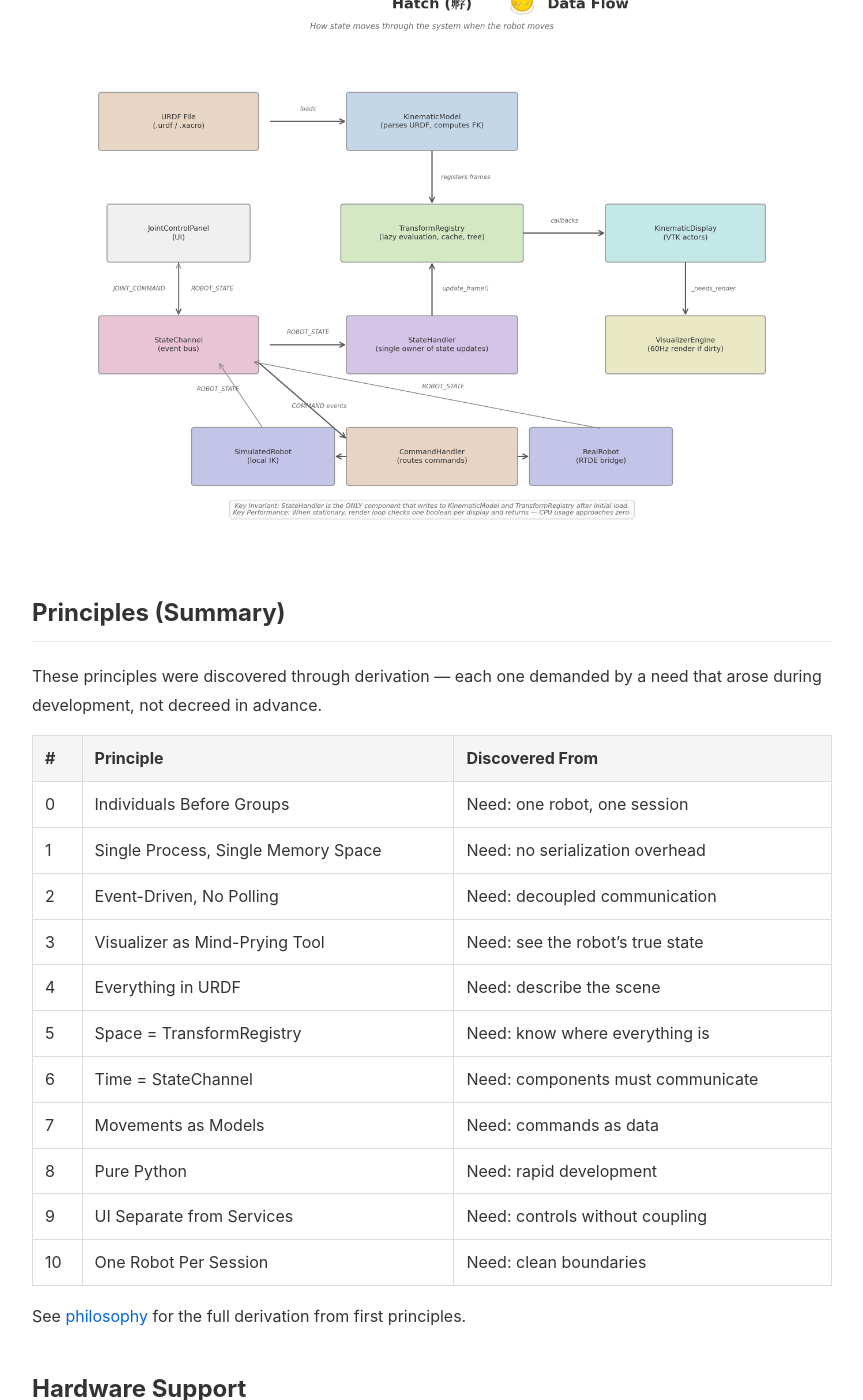
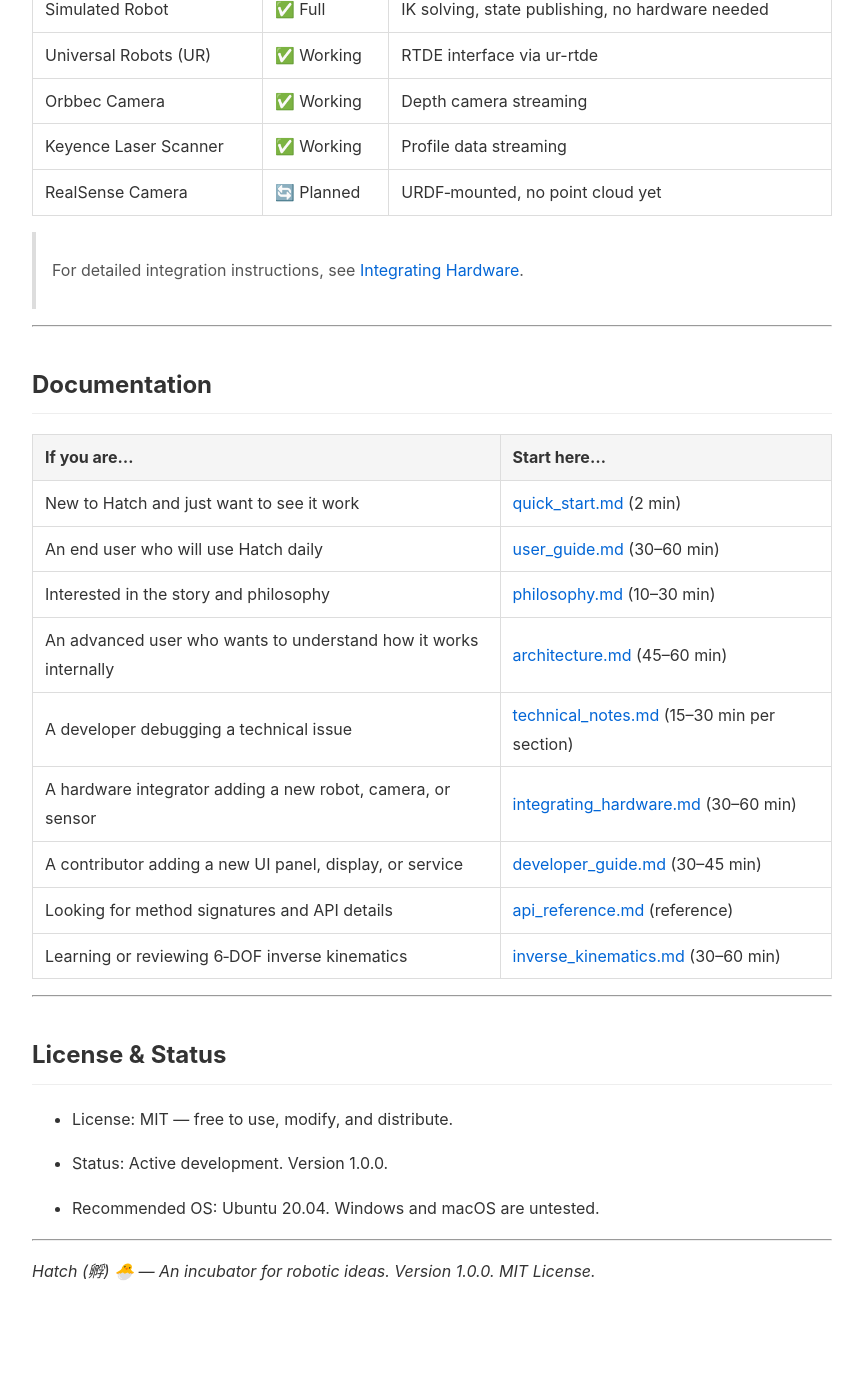
Before and after one commit to victorwu-robotics/hatch, a Jekyll site: the page built from docs/index.md, in a window 1280 px wide and 1400 px high, scrolled down 2515 px. Shown: the whole window, without its empty margins (208-1071 px from the left). Built offline with Jekyll 4.4.1, drawn with Linux system fonts in a browser that asks for light colours; after the commit the page ends 3837 px from its top, so only the background shows below that; some of the changed text lies outside the part shown.

Commit message:
README, index, and quick_start updated.

````diff
--- a/docs/index.md
+++ b/docs/index.md
@@ -4,29 +4,52 @@
 ---
 # Hatch (孵) 🐣
 
+> An incubator for robotic ideas.
+> One robot. One URDF. No polling.
+
 ![Python](https://img.shields.io/badge/Python-3.11-blue?style=for-the-badge&logo=python&logoColor=white)
 ![Ubuntu](https://img.shields.io/badge/Ubuntu-20.04-orange?style=for-the-badge&logo=ubuntu&logoColor=white)
 ![License: MIT](https://img.shields.io/badge/License-MIT-yellow.svg?style=for-the-badge)
 ![Status](https://img.shields.io/badge/Status-Active-brightgreen?style=for-the-badge)
 
-> An incubator for robotic ideas.
-> One robot. One URDF. No polling.
-
 [Quick Start](#quick-start-5-minutes) · [Documentation](#documentation) · [Architecture](architecture.md) · [Philosophy](philosophy.md)
 
 ---
 
+## What is Hatch?
+
+Hatch is a single‑process, event‑driven platform for developing robot arm applications.
+Load any URDF, solve IK in real time, and control real hardware — all without polling loops, without ROS, and with direct VTK visualization.
+
+**What makes it different?**
+- **Everything is an event** — no polling, no busy‑waiting.
+- **The URDF is the scene** — no separate world files, no launch files.
+- **The architecture is derived** — every component exists because a need demanded it.
+
+> *“A tool that makes decisions the user didn’t ask for is not intelligent — it is insubordinate.”*
+> — The Stubborn Student, [Philosophy](philosophy.md)
+
+---
 ## What It Looks Like
 
 ![Main window with a UR10 loaded](images/main_window_ur10_loaded.png)
 
-Hatch loads any URDF, solves IK in real time, and controls real hardware — all in a single process, without polling loops, and with direct VTK visualization.
+---
 
-## Quick Start (5 minutes)
+## Why Hatch?
 
-**Recommended OS:** Ubuntu 20.04. Windows and macOS have not been tested.
+Most robot platforms are built for **distributed systems** — warehouses full of robots, multiple computers, message serialization, and motion planners that make decisions the user didn't ask for.
 
-```bash
+Hatch is built for the **single engineer** working on **one robot, one session**. It doesn't hide complexity — it reveals it. It doesn't make decisions for you — it gives you the tools to understand and control every aspect of the robot's behavior.
+
+> *“Understand them, or you will not fully utilise them. Understand your life, or you will not live fully on earth.”*
+> — The Stubborn Student, [Philosophy](philosophy.md)
+
+---
+
+## Quick Start (2 minutes)
+
+```
 git clone https://github.com/victorwu-robotics/hatch.git
 cd hatch
 python -m venv venv
@@ -35,71 +58,53 @@
 python -m ui.main_window
 ```
 
-**Load a robot:** File → Load URDF → select a `.urdf` or `.xacro` file.
+- **Load a robot:** File → Load URDF → select a `.urdf` or `.xacro` file.
 
-**Move it:** Drag joint sliders — the 3D view updates in real time.
+- **Move it:** Drag joint sliders — the 3D view updates in real time.
 
-**Connect to hardware (optional):**
-```bash
-pip install ur-rtde  # for Universal Robots
-# In Hatch: Robots → Connect → enter robot IP → switch to Real mode
-# No program needed on the teach pendant — ur_rtde handles it automatically
-```
+- **Connect to hardware (optional):** ```pip install ur-rtde```, enter robot IP, and switch to **Real** mode.
 
-![File → Load URDF dialog with a URDF selected](images/URDF_selected.png)
+> For a full walkthrough with screenshots, see the [Quick Start Guide](quick_start.md).
 
-## Architecture at a Glance
+---
 
-Three core abstractions everything else builds on:
-
-| Abstraction | Purpose | File |
-|-------------|---------|------|
-| **TransformRegistry** | All spatial relationships, lazy-evaluated | `core/world_state/transform_registry.py` |
-| **StateChannel** | All events, publish/subscribe, no polling | `core/world_state/state_channel.py` |
-| **KinematicModel** | Pure Python URDF parsing + FK/IK | `core/kinematics/kinematic_model.py` |
-
-![Hatch (孵) 🐣 Data Flow](images/hatch_data_flow_diagram.png)
-
-## Principles (Summary)
-
-These principles were discovered through derivation — each one demanded by a need that arose during development, not decreed in advance.
-
-| # | Principle | Discovered From |
-|---|-----------|---------------|
-| 0 | Individuals Before Groups | Need: one robot, one session |
-| 1 | Single Process, Single Memory Space | Need: no serialization overhead |
-| 2 | Event-Driven, No Polling | Need: decoupled communication |
-| 3 | Visualizer as Mind-Prying Tool | Need: see the robot's true state |
-| 4 | Everything in URDF | Need: describe the scene |
-| 5 | Space = TransformRegistry | Need: know where everything is |
-| 6 | Time = StateChannel | Need: components must communicate |
-| 7 | Movements as Models | Need: commands as data |
-| 8 | Pure Python | Need: rapid development |
-| 9 | UI Separate from Services | Need: controls without coupling |
-| 10 | One Robot Per Session | Need: clean boundaries |
-
-See [philosophy](philosophy.md) for the full derivation from first principles.
-
-## Hardware Support
+## Supported Hardware
 
 | Hardware | Status | Notes |
 |----------|--------|-------|
 | Simulated Robot | ✅ Full | IK solving, state publishing, no hardware needed |
-| Universal Robots (UR) | ✅ Working | RTDE interface via `ur-rtde` |
-| Orbbec Camera | ✅ Working | — |
-| Keyence Laser Scanner | ✅ Working | — |
-| RealSense Camera | 🔄 Planned | URDF-mounted, no point cloud yet |
+| Universal Robots (UR) | ✅ Working | RTDE interface via ur-rtde |
+| Orbbec Camera | ✅ Working | Depth camera streaming |
+| Keyence Laser Scanner | ✅ Working | Profile data streaming |
+| RealSense Camera | 🔄 Planned | URDF‑mounted, no point cloud yet |
+
+> For detailed integration instructions, see [Integrating Hardware](integrating_hardware.md).
+
+---
 
 ## Documentation
 
-| I want to... | Read this | Time |
-|-------------|-----------|------|
-| **Install Hatch and move my first robot** | [User Guide](user_guide.md) | 30 min |
-| **Understand why Hatch exists** | [Philosophy](philosophy.md) | 10 min |
-| **Understand how it works internally** | [Architecture](architecture.md) | 45 min |
-| **Connect a robot, camera, or sensor** | [Integrating Hardware](integrating_hardware.md) | 30 min |
-| **Read deep technical implementation notes** | [Technical Notes](technical_notes.md) | 20 min per section |
-| **Fix a problem** | [User Guide → Troubleshooting](user_guide.md#troubleshooting) | 5 min |
+| If you are... | Start here... |
+|---------------|---------------|
+| New to Hatch and just want to see it work | [quick_start.md](quick_start.md) (2 min) |
+| An end user who will use Hatch daily | [user_guide.md](user_guide.md) (30–60 min) |
+| Interested in the story and philosophy | [philosophy.md](philosophy.md) (10–30 min) |
+| An advanced user who wants to understand how it works internally | [architecture.md](architecture.md) (45–60 min) |
+| A developer debugging a technical issue | [technical_notes.md](technical_notes.md) (15–30 min per section) |
+| A hardware integrator adding a new robot, camera, or sensor | [integrating_hardware.md](integrating_hardware.md) (30–60 min) |
+| A contributor adding a new UI panel, display, or service | [developer_guide.md](developer_guide.md) (30–45 min) |
+| Looking for method signatures and API details | [api_reference.md](api_reference.md) (reference) |
+| Learning or reviewing 6‑DOF inverse kinematics | [inverse_kinematics.md](inverse_kinematics.md) (30–60 min) |
+
+---
+
+## License & Status
+
+- License: MIT — free to use, modify, and distribute.
+
+- Status: Active development. Version 1.0.0.
+
+- Recommended OS: Ubuntu 20.04. Windows and macOS are untested.
 
 ---
 
--- a/docs/quick_start.md
+++ b/docs/quick_start.md
@@ -2,28 +2,14 @@
 
 **Recommended OS:** Ubuntu 20.04. Windows and macOS have not been tested.
 
-## Installation
+## 1. Instal and Run
 
-### Prerequisites
-
-- Python 3.10+
-- pip
-- Ubuntu 20.04 (recommended)
-- A URDF file (any robot — try [Universal Robots description](https://github.com/ros-industrial/universal_robot) or your own)
-
-### Step 1: Clone and install
-
-```bash
+```
 git clone https://github.com/victorwu-robotics/hatch.git
 cd hatch
 python -m venv venv
 source venv/bin/activate
 pip install -r requirements.txt
-```
-
-### Step 2: Run Hatch
-
-```bash
 python -m ui.main_window
 ```
 
@@ -31,66 +17,54 @@
 
 ![Empty Hatch window with grid visible](images/startup_screen.png)
 
-### Step 3: Load a robot
+## 2 Load a robot
 
-1. Click **File → Load URDF**
-2. Navigate to a `.urdf` or `.xacro` file
-3. The robot appears in the 3D view
+Click **File → Load URDF ->**  select a ```.urdf``` or ```.xacro``` file.
+
+The robot appears in the 3D view
 
 ![SCREENSHOT: Hatch with UR10 loaded, default pose](images/robot_loaded.png)
 
-**Troubleshooting:** If meshes don't appear, check the console for path resolution errors. Hatch searches for `package://` URIs in the URDF's directory, its parent, and `~/hatch/assets/`.
+> **Meshes not showing?** See Troubleshooting below.
 
-### Step 4: Move the robot
+## 3 Move the robot
 
-The **Motion Control** panel appears automatically when a robot loads.
+The **Motion Control** panel appears automatically.
 
 - **Joint Control** tab: Drag sliders to move individual joints
 - **Cartesian Control** tab: Move the TCP in X, Y, Z, RX, RY, RZ
 
-![SCREENSHOT: Motion Control panel with Joint Control tab active, sliders visible](images/main_window_ur10_loaded.png)
+![SCREENSHOT: Motion Control panel with Joint Control tab active, sliders visible](images/joint_control.png)
 
 The 3D view updates in real time as you drag.
 
-### Step 5: Connect to a real UR robot (optional)
+## 4. Connect to a Real UR robot (optional)
 
-1. Install the RTDE driver:
-   ```bash
+   ```
    pip install ur-rtde
    ```
 
-2. In Hatch: **Robots → Connect** → enter the robot's IP address
+In Hatch: **Robots → Connect →** enter the robot's IP address -> switch to **Real** mode.
 
-3. Wait for "Connected" status
+> **Safety:** Only **Real** mode sends commands to hardware.
+> Simulate modes move only the virtual robot.
 
-4. Switch mode to **Real** (the button is in the connection panel)
+## Troubleshooting (Top 3 Issues)
 
-*[SCREENSHOT: Connection panel showing "Connected" status, mode dropdown]*
-
-**Safety:** In `SIMULATE_LOCAL` and `SIMULATE_REAL_IK` modes, the robot does not move. Only `REAL` mode sends commands to hardware. The mode is always visible in the UI.
-
-### Step 6: Try Cartesian control
-
-1. Switch to the **Cartesian Control** tab
-2. Drag the X, Y, Z sliders
-3. Hatch solves IK and moves the robot (or virtual robot, depending on mode)
-
-*[SCREENSHOT: Cartesian Control tab active, TCP position values visible]*
-
-### Common Issues
-
-| Problem | Cause | Fix |
-|---------|-------|-----|
-| Black screen / no 3D view | VTK/Qt initialization failure | Check `vtk` and `PyQt5` versions match `requirements.txt`. On Linux, try `export QT_QPA_PLATFORM=xcb`. |
-| Robot loads but no meshes | Mesh path not resolved | Use absolute paths in URDF, or place meshes in the same directory as the URDF. |
-| "IK failed" in Cartesian mode | Target pose unreachable | Check joint limits. Try small movements first. |
-| RTDE connection drops | Network/firewall | Verify robot IP. Check ports 30002 and 30004 are open. |
-| High CPU when idle | Leaked subscriptions or polling loops | Check custom panels for `while` loops or uncleaned `StateChannel.subscribe()` calls. |
+| Problem | Fix |
+|---------|-----|
+| Black screen / no 3D view | Check vtk and PyQt5 versions match requirements.txt. On Linux: export QT_QPA_PLATFORM=xcb. |
+| Robot loads but no meshes | Use package:// paths in your URDF. Place meshes in the same directory as the URDF. |
+| RTDE connection fails | Verify IP, check ports 30002 and 30004, press Stop on the teach pendant. |
 
 ---
 
 ## Next Steps
 
-- [Architecture](architecture.md) — Understand how it works
-- [Developer Guide](developer_guide.md) — Add your own robot driver or display
-- [Troubleshooting](troubleshooting.md) — Deeper problem solving
+- [User Guide](user_guide.md) — full reference for daily use
+
+- [Documentation Table of Contents](../DOCUMENTATION.md) — find the right doc for your goal
+
+---
+
+Hatch (孵) 🐣 — built to understand, built to see.
````
Also changed, not shown: README.md.
